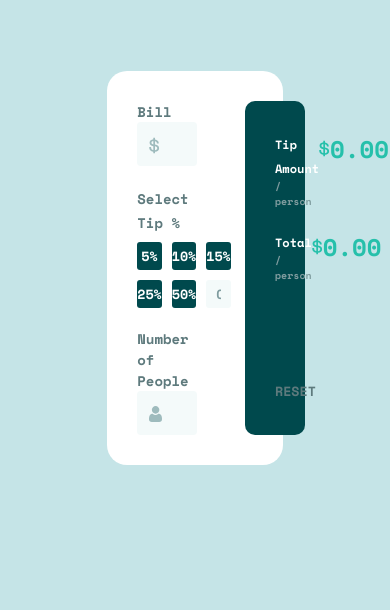
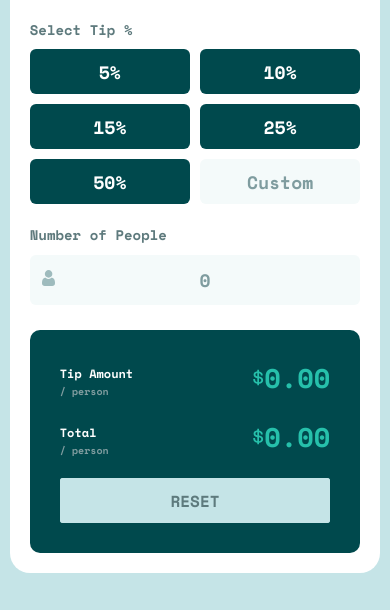
Before and after one commit to yanabue/FE-mentor-12---Tip-Calculator, a plain HTML site: page index.html in a window 390 px wide. Shown: the part 234-844 px from the top of the page. Drawn offline with nearby package versions, Linux system fonts and the light colour scheme.

Commit message:
finishedresponsive css

```diff
--- a/styles.css
+++ b/styles.css
@@ -17,7 +17,7 @@
 }
 
 body {
-  height: 100dvh;
+  height: 100vh;
   display: flex;
   flex-direction: column;
   justify-content: center;
@@ -39,10 +39,9 @@ main {
   margin-top: 50px;
   display: flex;
   flex-direction: row;
-  /* justify-content: space-between; */
-  gap: 50px;
+  gap: 40px;
   background-color: var(--white);
-  padding: 30px;
+  padding: 25px;
   border-radius: 20px;
 
   width: 45%;
@@ -83,25 +82,27 @@ main {
   width: 100%;
   height: 100%;
   border-radius: 3px;
+  cursor: pointer;
 }
 
-.tip-option button:hover{
+.tip-option button:hover {
   background-color: var(--strong-cyan);
 }
 
-.tip-option button:active{
+.tip-option button:active {
   background-color: var(--bg-color);
 }
 
-.custom-tip-input{
+.custom-tip-input {
   width: 100%;
   height: 100%;
   border-radius: 3px;
-  padding:5px 10px;
+  padding: 5px 10px;
   background-image: none;
+  cursor: pointer;
 }
 
-.custom-tip-input::placeholder{
+.custom-tip-input::placeholder {
   text-align: center;
 }
 
@@ -111,22 +112,24 @@ main {
 
 .input {
   background-color: var(--very-light-grayish-cyan);
-  width:100%;
+  width: 100%;
   border-radius: 4px;
   background-repeat: no-repeat;
   background-position: 12px 15px;
   padding: 12px 20px 12px 40px;
+  cursor: pointer;
+  margin-top: 10px;
 }
 
-.bill-inputbox{
+.bill-inputbox {
   background-image: url("./images/icon-dollar.svg");
 }
 
-.people-number-inputbox{
+.people-number-inputbox {
   background-image: url("./images/icon-person.svg");
 }
 
-.custom-tip-input{
+.custom-tip-input {
   background-color: var(--very-light-grayish-cyan);
 }
 
@@ -134,10 +137,10 @@ input::placeholder {
   color: var(--grayish-cyan);
 }
 
-input{
+input {
   outline-color: var(--strong-cyan);
   text-align: right;
-    color: var(--very-dark-cyan)
+  color: var(--very-dark-cyan);
 }
 
 input::-webkit-outer-spin-button,
@@ -146,59 +149,144 @@ input::-webkit-inner-spin-button {
   margin: 0;
 }
 
-input[type=number] {
+input[type="number"] {
   -moz-appearance: textfield;
 }
 
-label{
+label {
   font-size: 14px;
 }
 
-.result-panel{
+.result-panel {
   background-color: var(--very-dark-cyan);
   padding: 30px;
   border-radius: 10px;
 }
 
-.result{
+.result {
   display: flex;
   flex-direction: row;
   justify-content: space-between;
 }
 
-.number{
+.number {
   display: flex;
   color: var(--strong-cyan);
   height: 35px;
   align-items: center;
 }
 
-svg path{
+svg path {
   fill: var(--strong-cyan);
 }
 
-.tip-amount-text, .total-amount-text{
+.tip-amount-text,
+.total-amount-text {
   color: var(--white);
   font-size: 12px;
 }
 
-.tip-amount-text-p, .total-amount-text-p{
-    color:var(--grayish-cyan);
-    font-size:  10px;
+.tip-amount-text-p,
+.total-amount-text-p {
+  color: var(--grayish-cyan);
+  font-size: 10px;
 }
 
-.result-panel{
+.result-panel {
   justify-content: space-between;
 }
 
-.tip-result{
+.tip-result {
   margin-bottom: 20px;
 }
 
-.reset, .reset button{
-    width:100%;
+.reset,
+.reset button {
+  cursor: pointer;
+  width: 100%;
   height: 28px;
   border-radius: 3px;
   background-color: var(--bg-color);
-    color: var(--dark-grayish-cyan)
+  color: var(--dark-grayish-cyan);
 }
+
+@media (max-width: 1200px) {
+  .dashboard {
+    width: 55%;
+  }
+}
+
+@media (max-width: 1000px) {
+  .dashboard {
+    width: 70%;
+  }
+}
+
+@media (max-width: 750px) {
+  .dashboard {
+    width: 80%;
+  }
+
+  .tip-option, .reset {
+    height: 38px;
+  }
+
+}
+
+@media (max-width: 650px) {
+  .dashboard {
+    flex-direction: column;
+  }
+
+  .input-panel,
+  .result-panel {
+    width: 100%;
+  }
+}
+
+@media (max-width: 450px) {
+  body {
+    justify-content: flex-start;
+  }
+
+  .dashboard {
+    width: 95%;
+    gap: 25px;
+    margin-top: 0px;
+    padding: 20px;
+  }
+
+  header {
+    margin: 35px 0px;
+  }
+
+  .tip-buttons {
+    grid-template-columns: 1fr 1fr;
+    grid-template-rows: 1fr 1fr 1fr;
+  }
+
+  .tip-option, .reset {
+    height: 45px;
+  }
+
+  .reset button{
+    height: 100%;
+    font-size: 16px;
+  }
+
+  .tip-option button,
+  .custom-tip-input::placeholder,
+  .custom-tip-input,
+  .number,
+  .input::placeholder,
+  .input{
+    font-size: 18px;
+    text-align: center;
+    border-radius: 6px;
+  }
+
+  .input {
+    height: 50px;
+    margin-top: 10px;
+  }
+}
```
Lines whose indentation alone changed are shown as unchanged.
